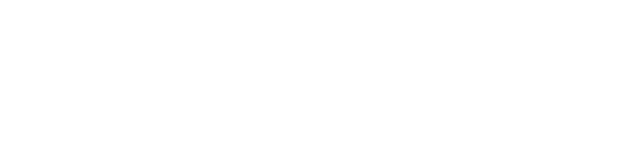
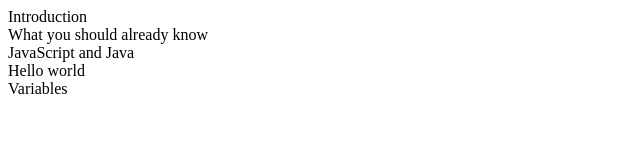
Before and after one commit to Miguelus373/Trials-Project-3, a plain HTML site: page index.html in a window 1280 px wide. Shown: the whole page, without its empty margins (0-640 px from the left). Drawn offline with Linux system fonts and the light colour scheme.

Commit message:
Added ids and header to all sections

```diff
--- a/index.html
+++ b/index.html
@@ -9,31 +9,41 @@
 
   <body>
 
-    <div id="main-doc">
+    <main id="main-doc">
 
 
 
-    <section class="main-section" >
+    <section class="main-section" id="Introduction">
+
+      <header>Introduction</header>
 
     </section>
 
-    <section class="main-section" >
+    <section class="main-section" id="What_you_should_already_know">
+
+      <header>What you should already know</header>
 
     </section>
 
-    <section class="main-section" >
+    <section class="main-section" id="JavaScript_and_Java">
+
+      <header>JavaScript and Java</header>
 
     </section>
 
-    <section class="main-section" >
+    <section class="main-section" id="Hello_world">
+
+      <header>Hello world</header>
 
     </section>
 
-    <section class="main-section" >
+    <section class="main-section" id="Variables">
+
+      <header>Variables</header>
 
     </section>
 
-  </div>
+  </main>
 
 
 
```
